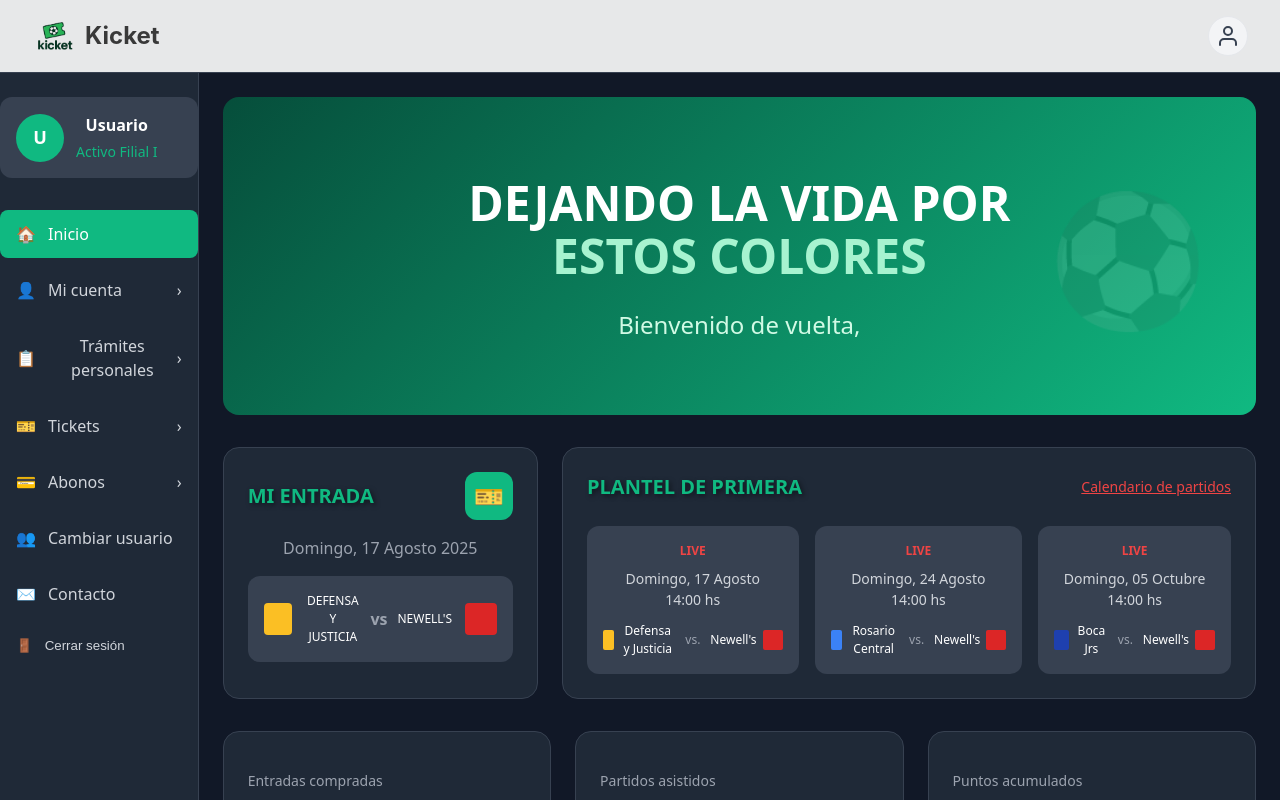
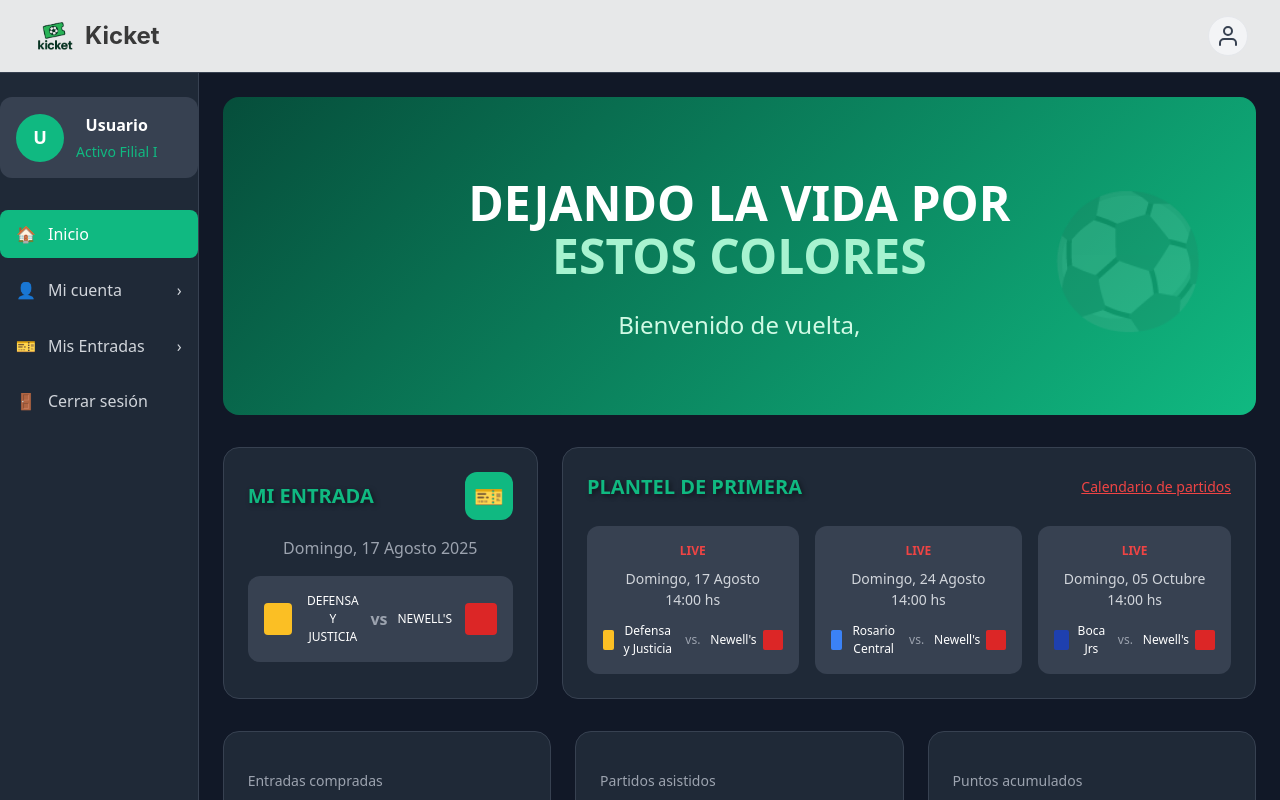
Before and after one commit to JuaniHigo/TPDSW-frontend, a React (Vite) app: page /dashboardH in a window 1280 px wide. Shown: the top 800 px of the page. Built offline with nearby package versions, Linux system fonts and the light colour scheme; no server answers; sample sign-in values are in the browser's storage.

Commit message:
Corregir errores en la pagina de mi perfil

```diff
--- a/src/components/FormularioTarjeta.tsx
+++ b/src/components/FormularioTarjeta.tsx
@@ -16,22 +16,30 @@
 type FormularioTarjetaInputs = z.infer<typeof schema>;
 
 const FormularioTarjeta = () => {
-    const { register, handleSubmit, formState: { errors, isSubmitting } } = useForm<FormularioTarjetaInputs>({
-        resolver: zodResolver(schema)
-    });
+    const { register, handleSubmit, formState: { errors, isSubmitting } } =
+        useForm<FormularioTarjetaInputs>({ resolver: zodResolver(schema) });
+
     const navigate = useNavigate();
     const { purchase } = usePurchase();
 
-    const onSubmit: SubmitHandler<FormularioTarjetaInputs> = async () => {
+    const onSubmit: SubmitHandler<FormularioTarjetaInputs> = async (data) => {
         try {
             const response = await api.post('/pagos/procesar-tarjeta', {
                 eventoId: purchase.eventoId,
                 sectorId: purchase.sectorId,
                 quantity: purchase.quantity,
+
+                // Datos del formulario
+                numero: data.numero,
+                nombre: data.nombre,
+                expiracion: data.expiracion,
+                cvc: data.cvc,
             });
+
             const { id_compra } = response.data;
-            // Redirigimos a la página de éxito con el ID de la compra
+
             navigate(`/compra-exitosa?external_reference=${id_compra}`);
+
         } catch (error) {
             console.error("Error al procesar el pago con tarjeta:", error);
             alert("No se pudo procesar el pago. Intente de nuevo.");
@@ -45,23 +53,27 @@
                 <input type="text" id="numero" {...register('numero')} maxLength={16} />
                 {errors.numero && <span className="error">{errors.numero.message}</span>}
             </div>
+
             <div className="form-group">
                 <label htmlFor="nombre">Nombre del Titular</label>
                 <input type="text" id="nombre" {...register('nombre')} />
                 {errors.nombre && <span className="error">{errors.nombre.message}</span>}
             </div>
+
             <div className="form-row">
                 <div className="form-group">
                     <label htmlFor="expiracion">Expiración (MM/AA)</label>
                     <input type="text" id="expiracion" {...register('expiracion')} placeholder="MM/AA" />
                     {errors.expiracion && <span className="error">{errors.expiracion.message}</span>}
                 </div>
+
                 <div className="form-group">
                     <label htmlFor="cvc">CVC</label>
                     <input type="text" id="cvc" {...register('cvc')} maxLength={4} />
                     {errors.cvc && <span className="error">{errors.cvc.message}</span>}
                 </div>
             </div>
+
             <button type="submit" className="pagar-tarjeta-btn" disabled={isSubmitting}>
                 {isSubmitting ? 'Procesando...' : 'Pagar'}
             </button>
--- a/src/pages/dashboardH.tsx
+++ b/src/pages/dashboardH.tsx
@@ -145,33 +145,7 @@
             <span>›</span>
           </div>
 
-          {/* Trámites personales */}
-          <div style={{
-            display: 'flex',
-            alignItems: 'center',
-            justifyContent: 'space-between',
-            padding: '12px 16px',
-            borderRadius: '8px',
-            cursor: 'pointer',
-            color: '#d1d5db',
-            transition: 'all 0.2s'
-          }}
-          onMouseEnter={(e) => {
-            e.currentTarget.style.backgroundColor = '#374151';
-            e.currentTarget.style.color = 'white';
-          }}
-          onMouseLeave={(e) => {
-            e.currentTarget.style.backgroundColor = 'transparent';
-            e.currentTarget.style.color = '#d1d5db';
-          }}>
-            <div style={{ display: 'flex', alignItems: 'center' }}>
-              <span style={{ marginRight: '12px' }}>📋</span>
-              <span>Trámites personales</span>
-            </div>
-            <span>›</span>
-          </div>
-
-          {/* Tickets */}
+          {/* Mis Entradas */}
           <div style={{
             display: 'flex',
             alignItems: 'center',
@@ -192,79 +166,9 @@
             }}>
             <div style={{ display: 'flex', alignItems: 'center' }}>
               <span style={{ marginRight: '12px' }}>🎫</span>
-              <span>Tickets</span>
+              <span>Mis Entradas</span>
             </div>
             <span>›</span>
-          </div>
-
-          {/* Abonos */}
-          <div style={{
-            display: 'flex',
-            alignItems: 'center',
-            justifyContent: 'space-between',
-            padding: '12px 16px',
-            borderRadius: '8px',
-            cursor: 'pointer',
-            color: '#d1d5db',
-            transition: 'all 0.2s'
-          }}
-          onMouseEnter={(e) => {
-            e.currentTarget.style.backgroundColor = '#374151';
-            e.currentTarget.style.color = 'white';
-          }}
-          onMouseLeave={(e) => {
-            e.currentTarget.style.backgroundColor = 'transparent';
-            e.currentTarget.style.color = '#d1d5db';
-          }}>
-            <div style={{ display: 'flex', alignItems: 'center' }}>
-              <span style={{ marginRight: '12px' }}>💳</span>
-              <span>Abonos</span>
-            </div>
-            <span>›</span>
-          </div>
-
-          {/* Cambiar usuario */}
-          <div style={{
-            display: 'flex',
-            alignItems: 'center',
-            padding: '12px 16px',
-            borderRadius: '8px',
-            cursor: 'pointer',
-            color: '#d1d5db',
-            transition: 'all 0.2s'
-          }}
-          onMouseEnter={(e) => {
-            e.currentTarget.style.backgroundColor = '#374151';
-            e.currentTarget.style.color = 'white';
-          }}
-          onMouseLeave={(e) => {
-            e.currentTarget.style.backgroundColor = 'transparent';
-            e.currentTarget.style.color = '#d1d5db';
-          }}>
-            <span style={{ marginRight: '12px' }}>👥</span>
-            <span>Cambiar usuario</span>
-          </div>
-
-          {/* Contacto */}
-          <div style={{
-            display: 'flex',
-            alignItems: 'center',
-            padding: '12px 16px',
-            borderRadius: '8px',
-            cursor: 'pointer',
-            color: '#d1d5db',
-            transition: 'all 0.2s'
-          }}
-          onMouseEnter={(e) => {
-            e.currentTarget.style.backgroundColor = '#374151';
-            e.currentTarget.style.color = 'white';
-          }}
-          onMouseLeave={(e) => {
-            e.currentTarget.style.backgroundColor = 'transparent';
-            e.currentTarget.style.color = '#d1d5db';
-          }}>
-            <span style={{ marginRight: '12px' }}>✉️</span>
-            <span>Contacto</span>
           </div>
 
           {/* Cerrar sesión */}
@@ -281,7 +185,10 @@
               border: 'none',
               width: '100%',
               textAlign: 'left',
-              transition: 'all 0.2s'
+              transition: 'all 0.2s',
+              fontSize: '16px',      /* 👈 Agregamos esto para igualar el tamaño */
+              fontFamily: 'inherit'  /* 👈 Agregamos esto para igualar la tipografía */
+
             }}
             onMouseEnter={(e) => {
               e.currentTarget.style.backgroundColor = '#dc2626';
@@ -389,9 +296,9 @@
                   backgroundColor: '#fbbf24',
                   borderRadius: '4px'
                 }}></div>
-                <span style={{ fontSize: '12px' }}>DEFENSA Y<br/>JUSTICIA</span>
+                <span style={{ fontSize: '12px' }}>DEFENSA Y<br />JUSTICIA</span>
               </div>
-              <span style={{ color: '#9ca3af', fontWeight: 'bold' , margin: '0 10px'}}>vs</span>
+              <span style={{ color: '#9ca3af', fontWeight: 'bold', margin: '0 10px' }}>vs</span>
               <div style={{ display: 'flex', alignItems: 'center', gap: '13px' }}>
                 <span style={{ fontSize: '12px', textAlign: 'right' }}>NEWELL'S</span>
                 <div style={{
@@ -473,7 +380,7 @@
                     }}></div>
                     <span>Defensa y Justicia</span>
                   </div>
-                  <span style={{ color: '#9ca3af' , margin: '0 10px'}}>vs.</span>
+                  <span style={{ color: '#9ca3af', margin: '0 10px' }}>vs.</span>
                   <div style={{ display: 'flex', alignItems: 'center', gap: '6px' }}>
                     <span>Newell's</span>
                     <div style={{
```
Lines whose indentation alone changed are shown as unchanged.
